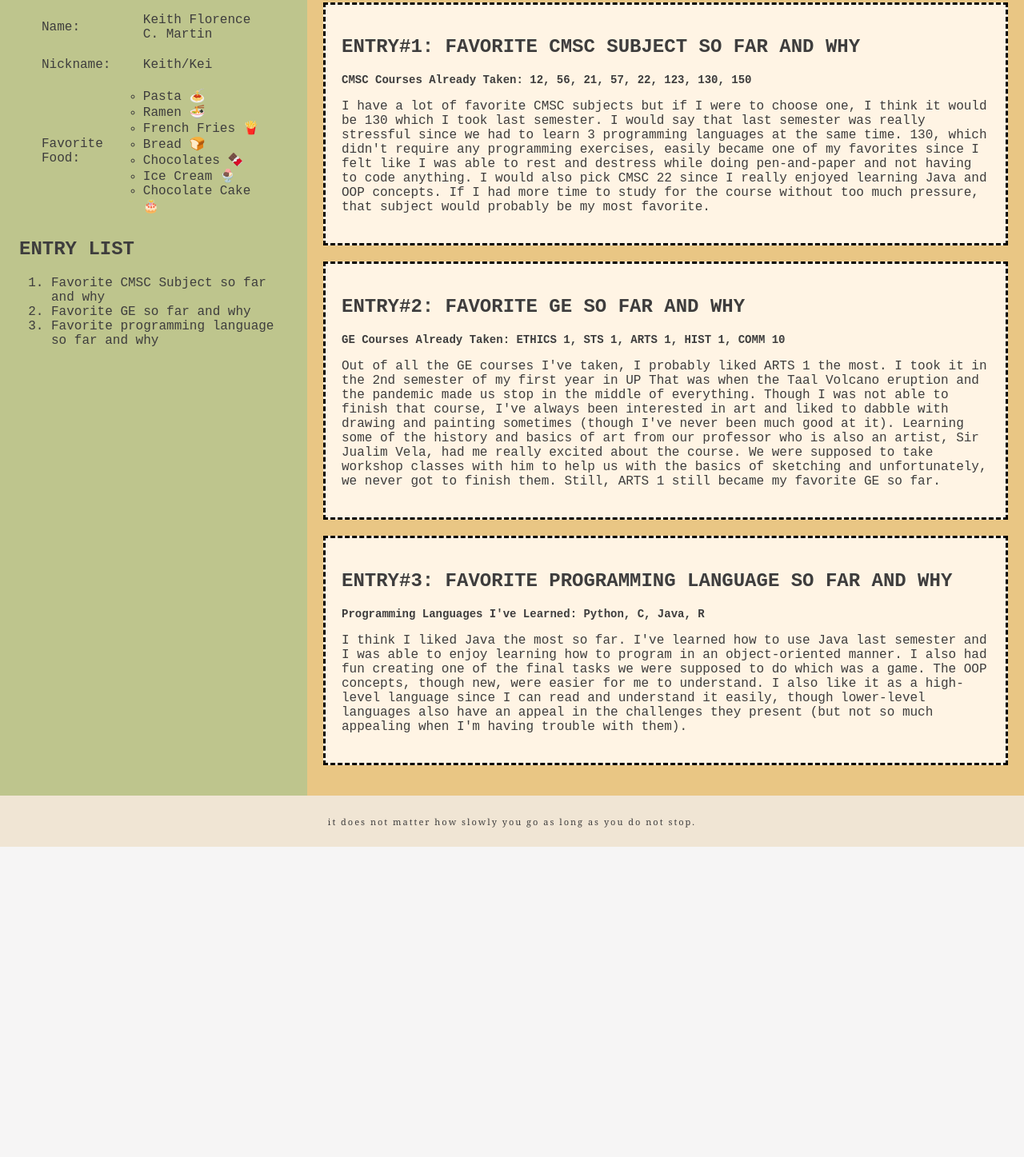
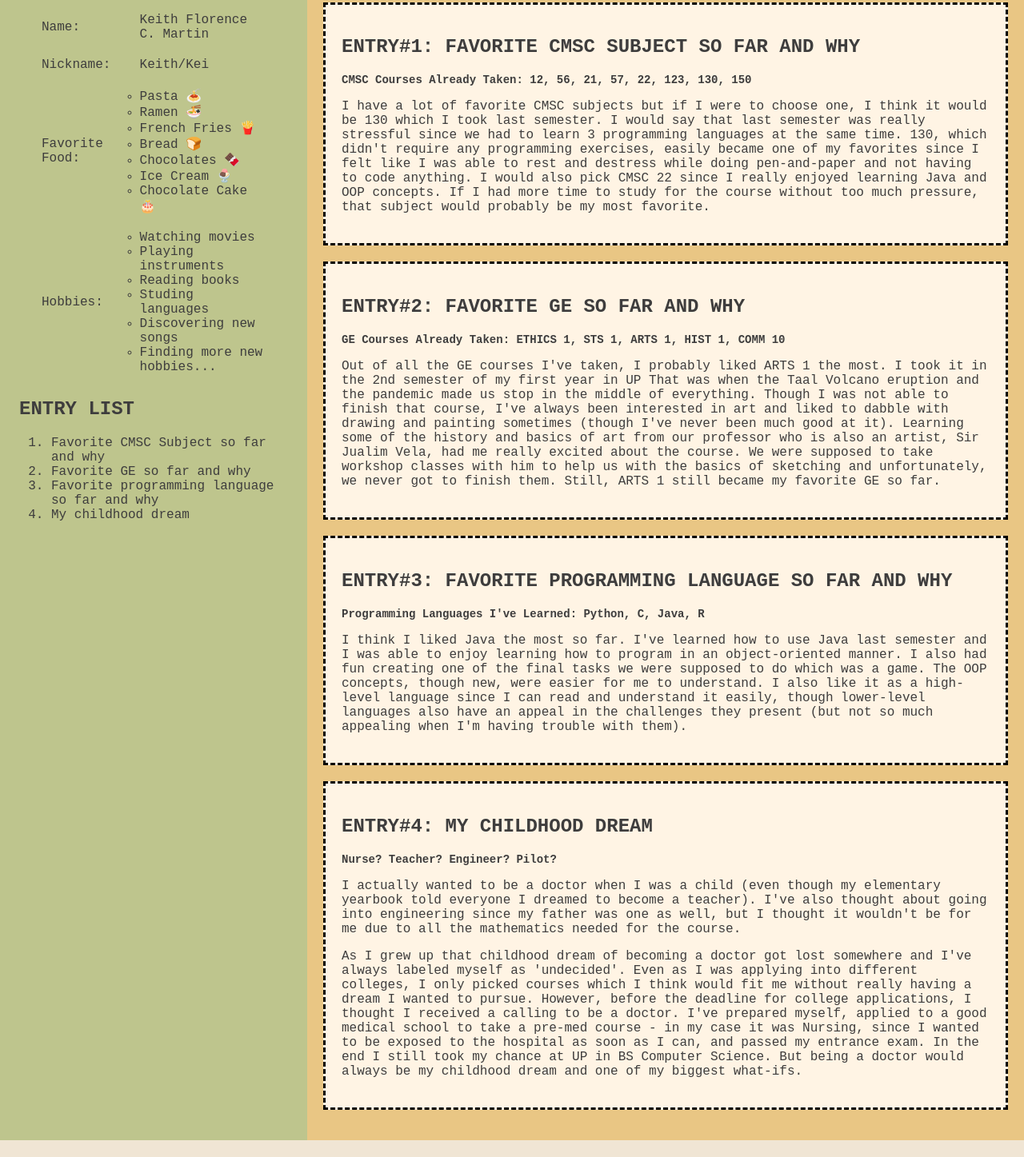
Before and after one commit to keithflorencemartin/cmsc100-exer01, a plain HTML site: page index.html in a window 1280 px wide. Shown: the part 329-1776 px from the top of the page at 80% size. Before the commit the page ends 1388 px from the top, so only its background shows below. Drawn offline with Linux system fonts and the light colour scheme.

Commit message:
Changes in index.html
- Added hobbies
- Added "What was your childhood dream"

```diff
--- a/index.html
+++ b/index.html
@@ -37,12 +37,26 @@
                             </ul>
                         </th>
                     </tr>
+                    <tr>
+                        <th>Hobbies: </th>
+                        <th>
+                            <ul>
+                                <li>Watching movies</li>
+                                <li>Playing instruments</li>
+                                <li>Reading books</li>
+                                <li>Studing languages</li>
+                                <li>Discovering new songs</li>
+                                <li>Finding more new hobbies...</li>
+                            </ul>
+                        </th>
+                    </tr>
                 </table>
                 <h2>ENTRY LIST</h2>
                 <ol>
                     <li class="a">Favorite CMSC Subject so far and why</li>
                     <li class="a">Favorite GE so far and why</li>
                     <li class="a">Favorite programming language so far and why</li>
+                    <li class="a">My childhood dream</li>
                 </ol>
             </div>
             <div class="main">
@@ -81,6 +95,23 @@
                         languages also have an appeal in the challenges they present (but not so much appealing when I'm having trouble with them).
                     </p>
                 </div>
+                <div class="card">
+                    <h2>ENTRY#4: MY CHILDHOOD DREAM</h2>
+                    <h3>Nurse? Teacher? Engineer? Pilot?</h3>
+                    <p>
+                        I actually wanted to be a doctor when I was a child (even though my elementary yearbook told everyone I dreamed to become a teacher).
+                        I've also thought about going into engineering since my father was one as well, but I thought it wouldn't be for me due to all the
+                        mathematics needed for the course.
+                    </p>
+                    <p>
+                        As I grew up that childhood dream of becoming a doctor got lost somewhere and I've always labeled myself as 'undecided'. Even as I
+                        was applying into different colleges, I only picked courses which I think would fit me without really having a dream I wanted to pursue.
+                        However, before the deadline for college applications, I thought I received a calling to be a doctor. I've prepared myself, applied to
+                        a good medical school to take a pre-med course - in my case it was Nursing, since I wanted to be exposed to the hospital as soon as I can,
+                        and passed my entrance exam. In the end I still took my chance at UP in BS Computer Science. But being a doctor would always be my childhood
+                        dream and one of my biggest what-ifs.
+                    </p>
+                </div>
                 <br>
             </div>
         </div>
```
